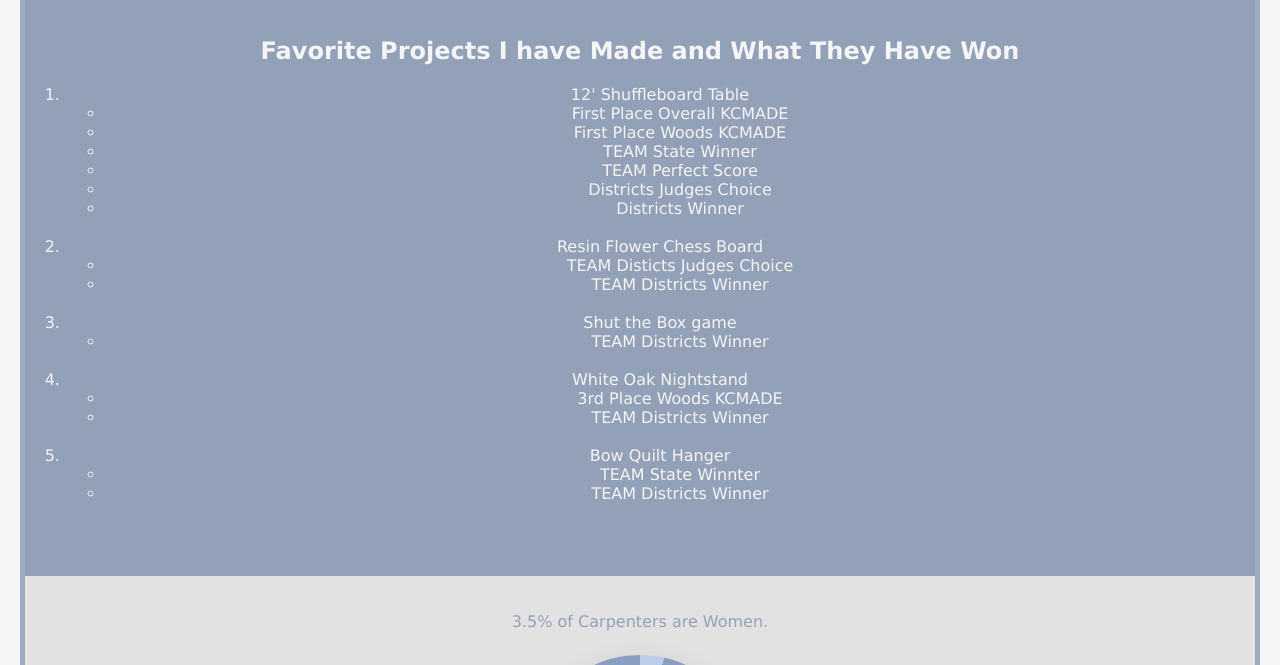
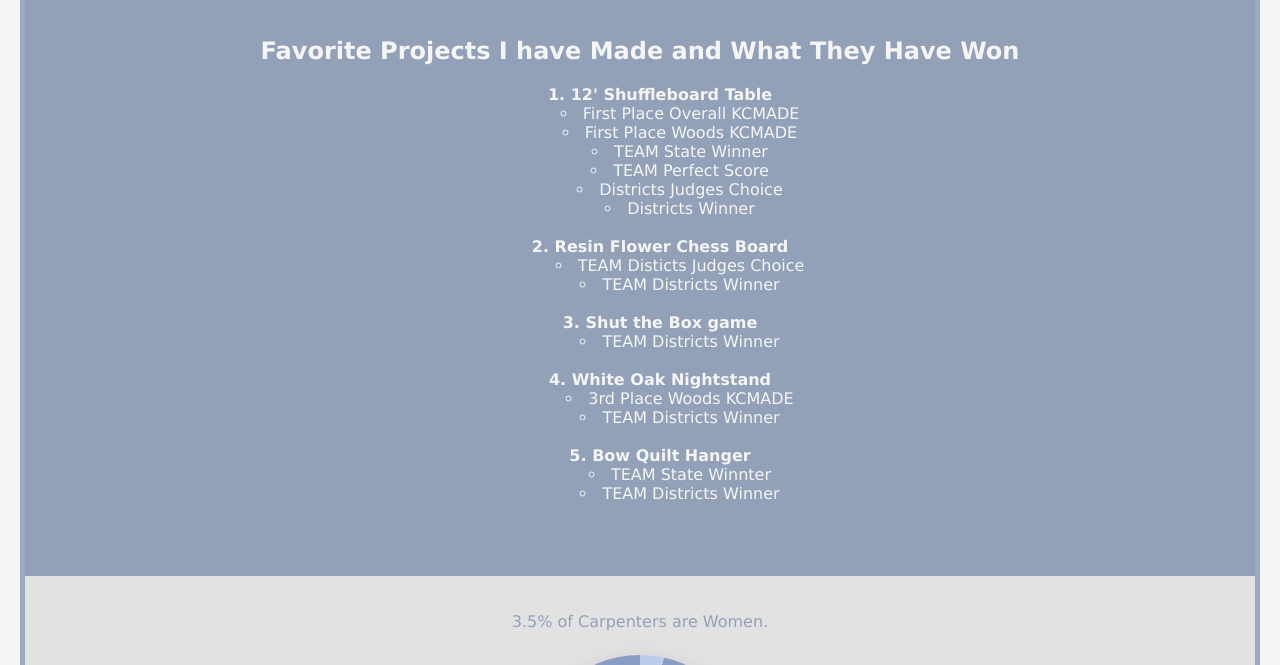
Before and after one commit to Annajanestadler/IS201project, a plain HTML site: page fromscratch.html in a window 1280 px wide. Shown: the part 489-1154 px from the top of the page. Drawn offline with Linux system fonts and the light colour scheme.

Commit message:
Update fromscratch.css

```diff
--- a/css/fromscratch.css
+++ b/css/fromscratch.css
@@ -15,12 +15,15 @@
     background-color:rgb(72, 100, 146, 0.515) ;
     color: whitesmoke;
 }
+.listtitle{
+    text-align: center;
+    font-weight: bold;
 
+
+}
 .list{
-    background-color:rgb(72, 100, 146, 0.515) ;
-    color: whitesmoke;
-}
-.list2{
+    text-align: center;
+    list-style-position: inside;
     background-color:rgb(72, 100, 146, 0.515) ;
     color: whitesmoke;
 }
```
